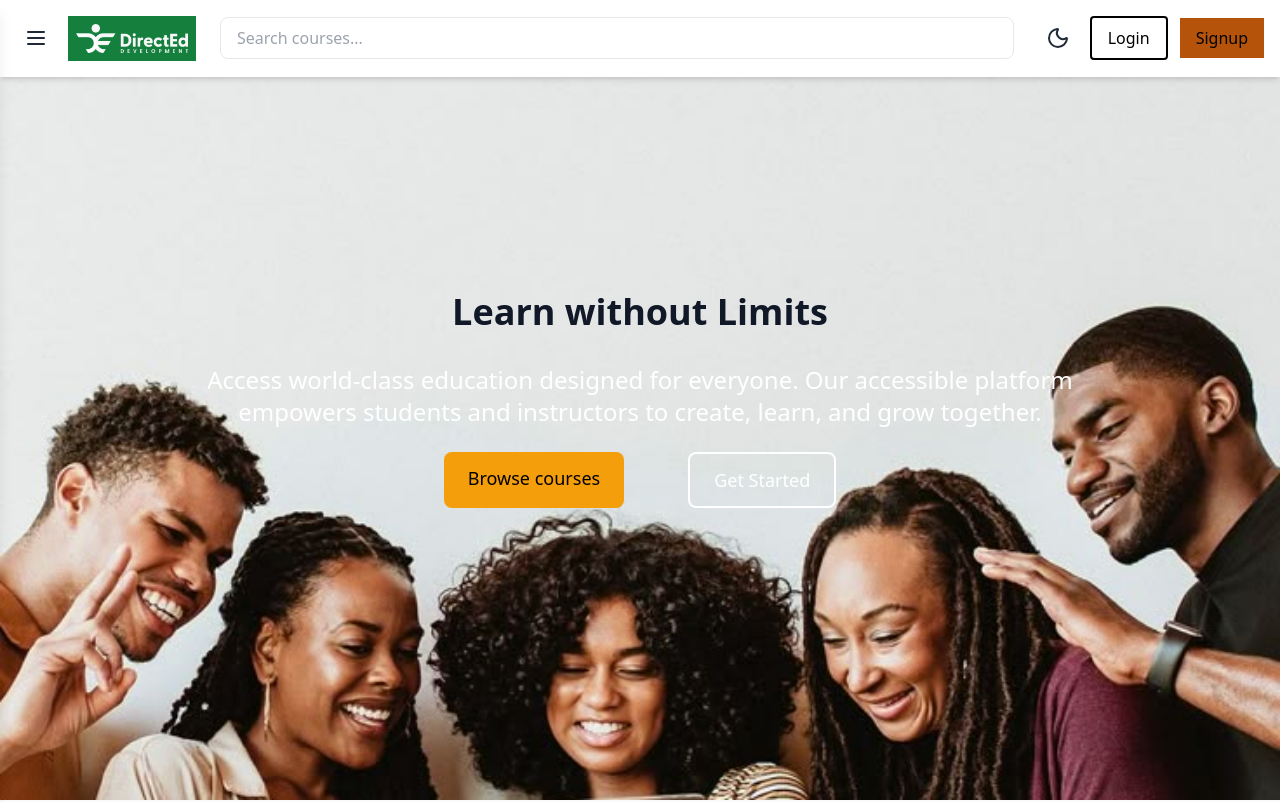
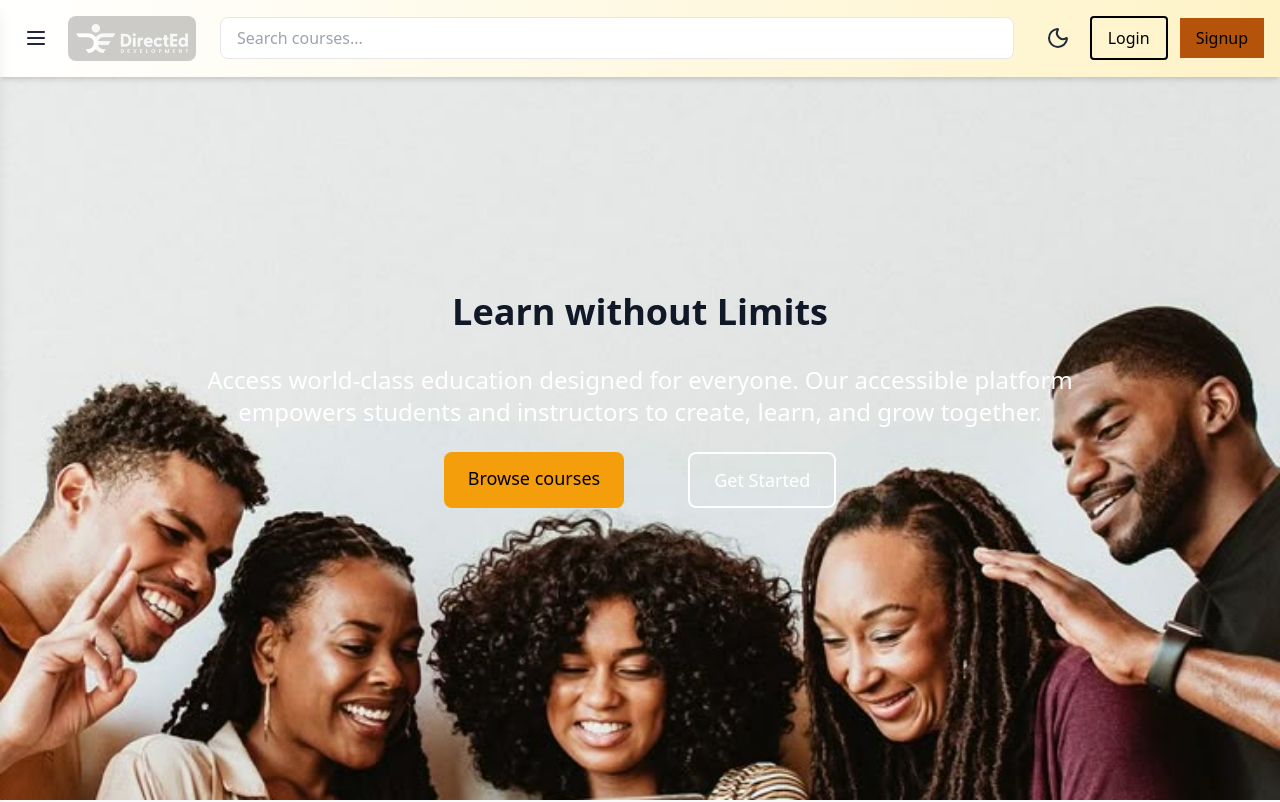
Before and after one commit to ashbel747/Elearning, a React (Vite) app in the folder frontend/: page / in a window 1280 px wide. Shown: the top 802 px of the page. Built offline with nearby package versions, Linux system fonts and the light colour scheme; no server answers.

Commit message:
Refactor: Improve my navbar+sidebar code

```diff
--- a/frontend/src/components/layouts/Header.tsx
+++ b/frontend/src/components/layouts/Header.tsx
@@ -15,7 +15,7 @@ export const Header = ({ onMenuClick}: HeaderProps) => {
   const [search, setSearch] = useState("");
 
   return (
-    <header className="fixed top-0 left-0 w-full flex items-center justify-between p-4 shadow-md bg-white dark:bg-gray-900">
+    <header className="fixed top-0 left-0 w-full flex items-center justify-between p-4 shadow-md bg-gradient-to-r from-white to-amber-100 dark:bg-gray-900">
       {/* Left: Logo + Mobile Menu */}
       <div className="flex items-center gap-3">
         <button
@@ -25,11 +25,14 @@ export const Header = ({ onMenuClick}: HeaderProps) => {
         >
           <Menu size={24} />
         </button>
-        <img
-          src={DirectEdLogo}
-          alt="DirectEd Logo"
-          className="w-32 p-2 bg-green-700 dark:bg-transparent"
-        />
+        <div className="bg-black/20 rounded-lg inline-block">
+          <img
+            src={DirectEdLogo}
+            alt="DirectEd Logo"
+            className="w-32 p-2"
+          />
+        </div>
+
       </div>
 
       {/* Middle: Search */}
--- a/frontend/src/components/layouts/Sidebar.tsx
+++ b/frontend/src/components/layouts/Sidebar.tsx
@@ -2,6 +2,7 @@
 import { useAuth } from "../../context/AuthContext";
 import { X } from "lucide-react";
 import clsx from "clsx";
+import DirectEdLogo from "../../assets/image.webp"
 
 const studentLinks = [
   { name: "Dashboard", path: "/dashboard" },
@@ -36,7 +37,7 @@ export const Sidebar = ({
   return (
     <aside
       className={clsx(
-        "fixed top-0 left-0 h-full w-64 bg-white dark:bg-gray-900 shadow-lg transform transition-transform z-50",
+        "fixed top-0 left-0 h-full w-64 bg-amber-200 dark:bg-gray-900 shadow-lg transform transition-transform z-50",
         { "-translate-x-full": !isOpen, "translate-x-0": isOpen }
       )}
       role="navigation"
@@ -54,6 +55,13 @@ export const Sidebar = ({
       </div>
 
       <nav className="p-4 space-y-2">
+        <div className="bg-black/5 p-1 rounded inline-block">
+          <img
+            src={DirectEdLogo}
+            alt="DirectEd Logo"
+            className="w-32 mb-4"
+            />
+        </div>
         {links.map((link) => (
           <a
             key={link.name}
```
